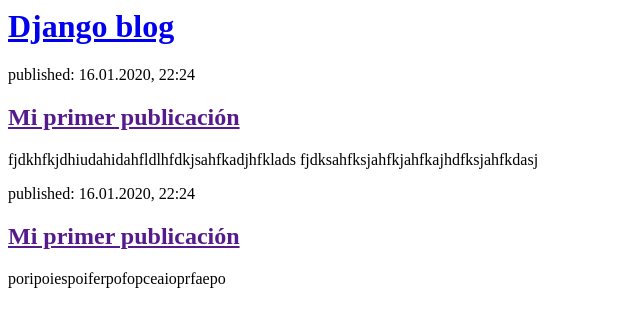
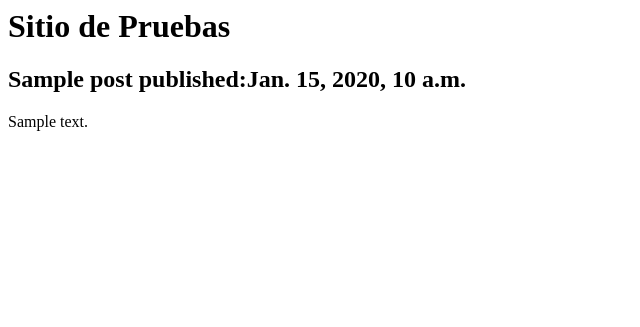
Before and after one commit to Arturo-prog/Arturo-Pak, a Django app: page / in a window 1280 px wide. Shown: the top 327 px of the page, without its empty margins (0-640 px from the left). Run offline with Django 3.2, Linux system fonts and the light colour scheme; tables that the repository leaves empty hold one stand-in row (values such as "Sample post").

Commit message:
Se muestran los datos de los modelos en la plantilla html

```diff
--- a/blog/templates/blog/post_list.html
+++ b/blog/templates/blog/post_list.html
@@ -4,19 +4,14 @@
       </head>
       <body>
           <div>
-              <h1><a href="/">Django blog<a/></h1>
+              <h1>Sitio de Pruebas</h1>
           </div>
+      {%for post in posts%}
           <div>
-              <p>published: 16.01.2020, 22:24</p>
-              <h2><a href="">Mi primer publicación</a></h2>
-              <p>fjdkhfkjdhiudahidahfldlhfdkjsahfkadjhfklads
-              fjdksahfksjahfkjahfkajhdfksjahfkdasj</p>
+              <h2>{{post.title}} published:{{post.published_date}}</h2>
+              <p>{{post.text|linebreaksbr}}</p>
           </div>
-          <div>
-              <p>published: 16.01.2020, 22:24</p>
-              <h2><a href="">Mi primer publicación</a></h2>
-              <p>poripoiespoiferpofopceaioprfaepo</p>
-          </div>
+      {%endfor%}
       </body>
 
 </html>
--- a/blog/views.py
+++ b/blog/views.py
@@ -1,5 +1,7 @@
 from django.shortcuts  import render
-
+from .models import Post
+from django.utils import timezone
 # Create your views here.
 def post_list(request): #esta función regresa el template
-    return render(request,'blog/post_list.html', {})
+    posts = Post.objects.filter(published_date__lte=timezone.now()).order_by('published_date')
+    return render(request,'blog/post_list.html', {'posts':posts})
```
Also changed, not shown: 2 other files.
